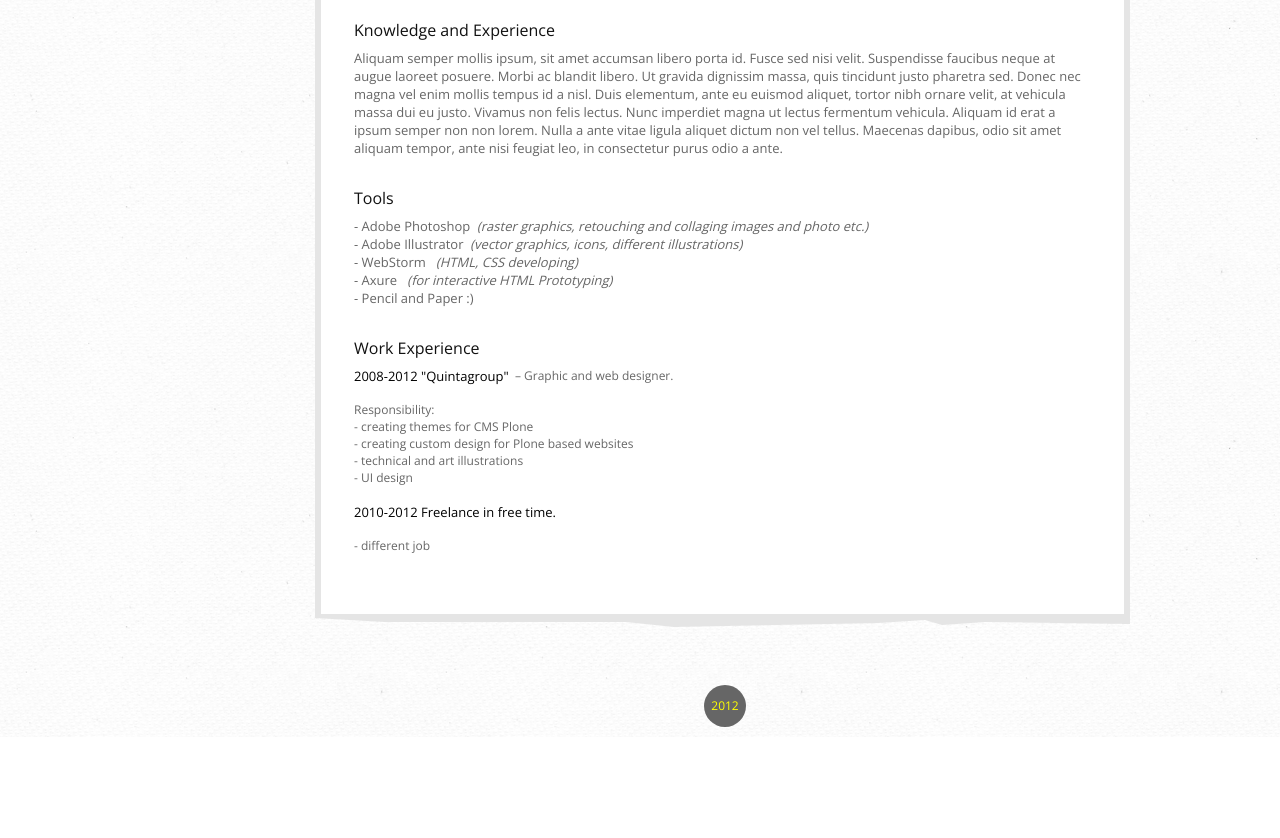
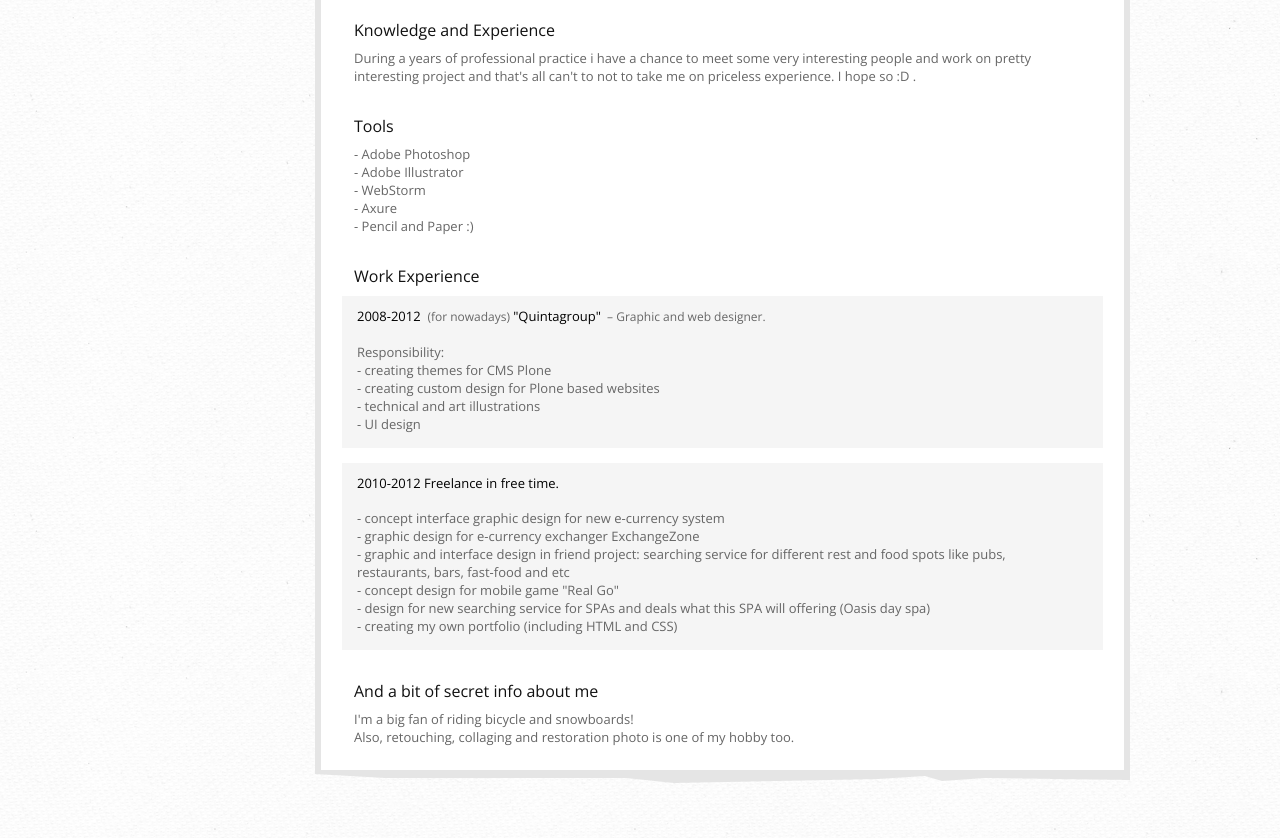
Before and after one commit to bo-rider/bo-rider.github.com, a plain HTML site: page inner_pages/about.html in a window 1280 px wide. Shown: the part 314-1152 px from the top of the page. Before the commit the page ends 1051 px from the top, so only its background shows below. Drawn offline with nearby package versions, Linux system fonts and the light colour scheme.

Commit message:
adding content, new image for mascot on page "about", change personal info

```diff
--- a/inner_pages/about.html
+++ b/inner_pages/about.html
@@ -27,7 +27,7 @@
         </header>
 
         <aside id="asideDescription">
-            <img src="../images/brain.png" id="asideBrain"/>
+            <img src="../images/lamp.png" id="asideLamp"/>
         </aside>
 
         <section id="mainContent">
@@ -42,36 +42,43 @@
                             <br>Never stopped to learning new edges of professional area, and ready to discover related knowledge.
                         </p>
                         <h2>Knowledge and Experience</h2>
-                        <p>Aliquam semper mollis ipsum, sit amet accumsan libero porta id. Fusce sed nisi velit.
-                            Suspendisse faucibus neque at augue laoreet posuere. Morbi ac blandit libero.
-                            Ut gravida dignissim massa, quis tincidunt justo pharetra sed. Donec nec magna vel enim mollis tempus id a nisl.
-                            Duis elementum, ante eu euismod aliquet, tortor nibh ornare velit, at vehicula massa dui eu justo.
-                            Vivamus non felis lectus. Nunc imperdiet magna ut lectus fermentum vehicula.
-                            Aliquam id erat a ipsum semper non non lorem. Nulla a ante vitae ligula aliquet dictum non vel tellus.
-                            Maecenas dapibus, odio sit amet aliquam tempor, ante nisi feugiat leo, in consectetur purus odio a ante.
+                        <p>During a years of professional practice i have a chance to meet some very interesting people and work on pretty interesting project and that's all can't to not to take me on priceless experience. I hope so :D    .
 
                         </p>
                         <h2>Tools</h2>
                         <p>
-                            - Adobe Photoshop &nbsp<i>(raster graphics, retouching and collaging images and photo etc.)</i><br>
-                            - Adobe Illustrator &nbsp<i>(vector graphics, icons, different illustrations)</i><br>
-                            - WebStorm &nbsp&nbsp<i>(HTML, CSS developing)</i><br>
-                            - Axure &nbsp&nbsp<i>(for interactive HTML Prototyping)</i><br>
-                            - Pencil and Paper :) &nbsp&nbsp<br>
+                            - Adobe Photoshop &nbsp<br>
+                            - Adobe Illustrator &nbsp<br>
+                            - WebStorm &nbsp&nbsp<br>
+                            - Axure &nbsp&nbsp<br>
+                            - Pencil and Paper :) <br>
                         </p>
+
                         <h2>Work Experience</h2>
-                        <p>
-                            <h4>2008-2012 "Quintagroup"</h4>&nbsp &#8211 Graphic and web designer. <br><br>
+                        <article class="article">
+                        <h4>2008-2012 &nbsp</h4><span>(for nowadays)&nbsp</span><h4>"Quintagroup"</h4><span>&nbsp &#8211 Graphic and web designer.</span>
+                        <p><br>
                             Responsibility:<br>
                             - creating themes for CMS Plone<br>
                             - creating custom design for Plone based websites<br>
                             - technical and art illustrations<br>
-                            - UI design<br><br>
+                            - UI design<br>
                         </p>
+                        </article>
+                        <article class="article">
+                        <h4>2010-2012 Freelance in free time.</h4><br><br>
                         <p>
-                            <h4>2010-2012 Freelance in free time.</h4><br><br>
-                            - different job
+                            - concept interface graphic design for new e-currency system<br>
+                            - graphic design for e-currency exchanger ExchangeZone<br>
+                            - graphic and interface design in friend project: searching service for different rest and food spots like pubs, restaurants, bars, fast-food and etc<br>
+                            - concept design for mobile game "Real Go"<br>
+                            - design for new searching service for SPAs and deals what this SPA will offering (Oasis day spa)<br>
+                            - creating my own portfolio (including HTML and CSS)
+
                         </p>
+                        </article>
+                        <h2>And a bit of secret info about me</h2>
+                        <p>I'm a big fan of riding bicycle and snowboards!<br> Also, retouching, collaging and restoration photo is one of my hobby too. </p>
                     </div>
                 </div>
                 <img src="../images/screens_background_bottom.png" class="background_bottom">
--- a/styles/styles.less
+++ b/styles/styles.less
@@ -46,12 +46,13 @@ body                        { font-family: 'Open Sans', arial, sans-serif; font-
 
 /*About Me Page*/
 #asideBrain                 { margin: 7px;}
+#asideLamp                  { margin: 1px;}
 .personalInfo               { background: none repeat scroll 0 0 #FFFFFF; display: inline-block; margin: 4px 6px;
-                              padding: 15px 0 60px 33px; width: 94.5%;}
+                              padding: 15px 0 24px 33px; width: 94.5%;}
 .personalInfo p             { margin: 0; padding: 0 42px 0 0; font-size: 13px;}
               h1            { font-size: 30px; font-weight: lighter; color: #111111; margin: 15px 0 25px;}
               h2            { font-size:  16px; font-weight: normal; color: #111111; margin: 30px 0 8px;}
-              h4            { font-weight: normal; font-size: 13px; color: #000000; float: left;}
+              h4            { font-weight: normal; font-size: 13px; color: #000000; display: inline;}
               i             { font-weight: lighter;}
-
+.article                    { background-color: #f5f5f5; margin: 9px 21px 15px -12px; padding: 11px 15px 15px;}
 .firstPageDescription       { padding-left: 10px; display: inline-block;}
```
Also changed, not shown: index.html (+2 -2 lines), images/lamp.png (added).
